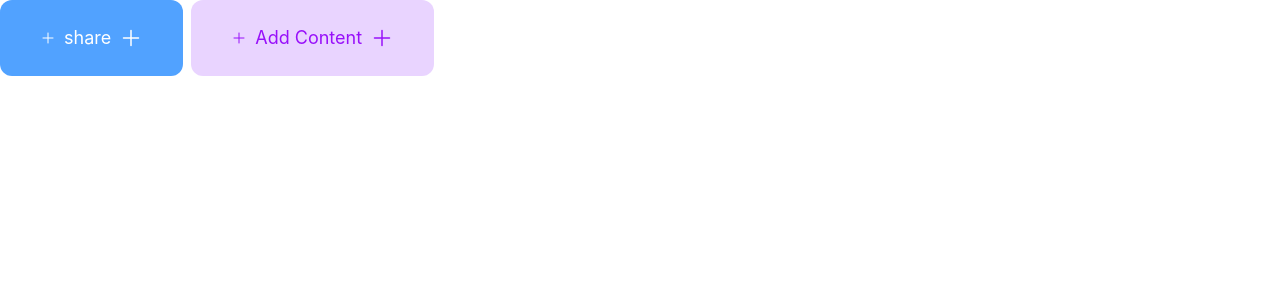
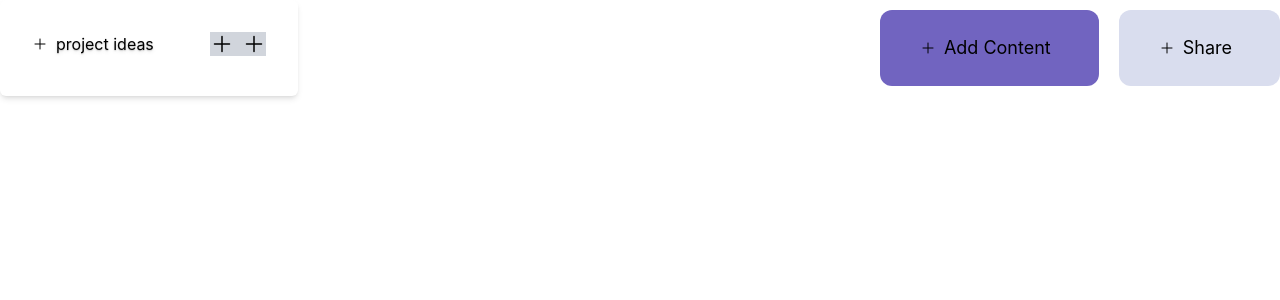
Before and after one commit to codeTukai/content-platform, a React (Vite) app: page / in a window 1280 px wide. Shown: the top 300 px of the page. Built offline with nearby package versions, Linux system fonts and the light colour scheme.

Commit message:
fix card button and icon

```diff
--- a/src/App.tsx
+++ b/src/App.tsx
@@ -1,29 +1,31 @@
-import { PlusIcons } from "./component/icons/PlusIcon";
+import { PlusIcons } from "./icons/PlusIcon";
 import { Button } from "./component/ui/Button";
 import "./index.css";
+import { Card } from "./component/ui/Card";
 function App() {
   return (
-    <div className="flex pb-4">
+    <div className="flex pb-4 justify-between">
+      <Card />
+      <div className="flex items-center gap-3">
+
       <div>
         <Button
           startIcon={<PlusIcons size="md" />}
-          endIcon={<PlusIcons size="lg" />}
           variant="primary"
           size="lg"
-          text="share"
+          text="Add Content"
         />
       </div>
       <div className="pl-2">
         <Button
           startIcon={<PlusIcons size="md" />}
-          endIcon={<PlusIcons size="lg" />}
           variant="secondary"
           size="lg"
-          text="Add Content"
+          text="Share"
         />
       </div>
-      {/* <div><Button variant="primary" size="md" text="Add content" /></div>
-<span><Button variant="primary" size="lg" text="Button" /></span> */}
+      </div>
+
     </div>
   );
 }
--- a/src/component/ui/Button.tsx
+++ b/src/component/ui/Button.tsx
@@ -13,8 +13,8 @@ import type { ReactElement, ReactNode } from "react";
 
 
 const variantStyles = {
-    "primary": "bg-blue-400 text-white",
-    "secondary" : "bg-purple-200 text-purple-600"
+    "primary": "bg-[#7164c0]",
+    "secondary" : "bg-[#d9ddee]"
 }
 
 // const sizeStyles = {
@@ -28,16 +28,16 @@ const sizeStyles = {
     "sm": "py-1 px-2 text-sm"
 }
 
-const defaultStyle = "rounded-xl box-shadow"
-export const Button = (props:ButtonProps) => {
+const defaultStyle = "rounded-xl cursor-pointer"
+export const Button = ({variant,size,text,startIcon}:ButtonProps) => {
     return(
-        <button className= {`${sizeStyles[props.size]} ${variantStyles[props.variant]} ${defaultStyle}`}>
-            {props.startIcon}
+        <button className= {`${sizeStyles[size]} ${variantStyles[variant]} ${defaultStyle}`}>
+            {startIcon}
             <div className="flex pl-2 pr-2">
-                {props.text}
+                {text}
             </div>
 
-            {props.endIcon}
+
         </button>
 
 
--- /dev/null
+++ b/src/component/ui/Card.tsx
@@ -0,0 +1,28 @@
+import { PlusIcons } from "../../icons/PlusIcon"
+
+export const Card = ()=>{
+    return(
+        <div>
+        <div className="p-8 bg-white rounded-md shadow-md outline-gray-200">
+            <div className="flex justify-between mb-2 gap-4">
+                <div className="flex items-center text-shadow-md">
+                    <PlusIcons size="md"/>
+                    <span className="pl-2">
+                        project ideas
+                    </span>
+                </div>
+                <div className="flex items-center pl-10">
+                    <div className="pr-2 bg-gray-300">
+                         <PlusIcons size="lg"/>
+                    </div>
+                    <div className="bg-gray-300">
+                         <PlusIcons size="lg"/>
+                    </div>
+
+
+                </div>
+            </div>
+        </div>
+        </div>
+    )
+}
```
Also changed, not shown: src/component/ui/SideBar.tsx (added), src/component/ui/SidebarItems.tsx (added), src/icons/PlusIcon.tsx (renamed from src/component/icons/PlusIcon.tsx), src/icons/index.ts (renamed from src/component/icons/index.ts).
